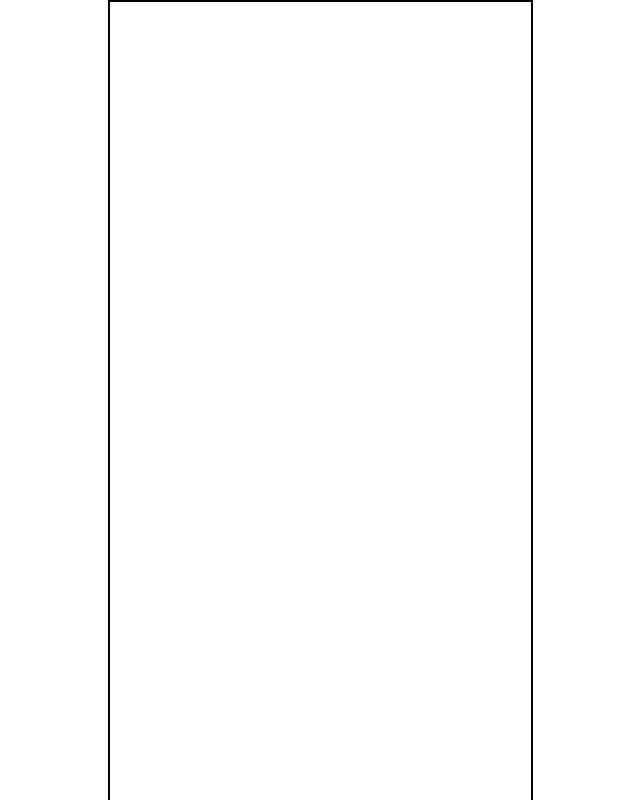
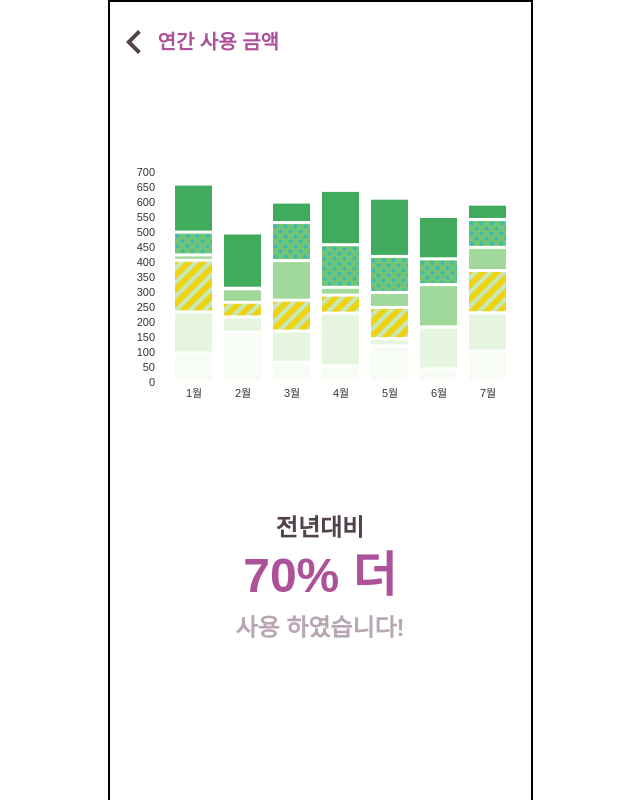
Before and after one commit to haglass/MoneyBook, a React (Create React App) app: page /chartYear in a window 1280 px wide. Before the commit this address had no page. Shown: the top 800 px of the page, without its empty margins (320-960 px from the left). Built offline with nearby package versions, Linux system fonts and the light colour scheme.

Commit message:
연간 사용금액 차트

```diff
--- a/package.json
+++ b/package.json
@@ -10,6 +10,7 @@
     "@fortawesome/free-solid-svg-icons": "^6.3.0",
     "@fortawesome/react-fontawesome": "^0.2.0",
     "@hookform/resolvers": "^2.9.11",
+    "@nivo/bar": "^0.80.0",
     "@nivo/core": "^0.80.0",
     "@nivo/pie": "^0.80.0",
     "@testing-library/jest-dom": "^5.16.5",
--- a/src/App.js
+++ b/src/App.js
@@ -8,6 +8,7 @@ import MainAddDetail from "./pages/main/MainAddDetail";
 import Login from "./pages/user/Login";
 import Join from "./pages/user/Join";
 import Chart from "./pages/chart/Chart";
+import ChartYear from "./pages/chart/ChartYear";
 import Board from "./pages/Board/Board";
 import ChartCate from "./pages/chart/ChartCate";
 import ChartMonth from "./pages/chart/ChartMonth";
@@ -30,6 +31,7 @@ const App = () => {
           <Route path="/chart" element={<Chart />} />
           <Route path="/chartcate" element={<ChartCate />} />
           <Route path="/chartmonth" element={<ChartMonth />} />
+          <Route path="/chartYear" element={<ChartYear />} />
           <Route path="/myPage" element={<MyPage />} />
         </Routes>
         <Nav />
--- a/src/pages/chart/Chart.js
+++ b/src/pages/chart/Chart.js
@@ -12,20 +12,25 @@ const Chart = () => {
         </Link>
         <h1 className="text-xl font-bold text-main">통계</h1>
       </Header>
-      <div className="my-20">
+      <div className="mt-28">
         <Bt>많이 쓴 카테고리</Bt>
         <Link to={"/ChartMonth"}>
           <Bt>월간 사용 금액</Bt>
         </Link>
+        <Link to={"/ChartYear"}>
         <Bt>연간 사용 금액</Bt>
+        </Link>
       </div>
     </>
   );
 };
 const Bt = tw.button`
 w-80 h-12 ml-14 my-2.5 bg-main
-  text-white font-medium text-xl leading-tight uppercase
-  rounded-xl shadow-md hover:bg-sub hover:shadow-lg
+  text-white text-xl leading-tight uppercase
+  rounded-xl shadow-md hover:bg-sub
+  font-bold
+  py-2
+  px-4
    focus:bg-sub focus:shadow-lg focus:outline-none focus:ring-0 active:bg-sub active:shadow-lg transition duration-150 ease-in-out
 `;
 const Header = tw.div`
--- a/src/pages/chart/ChartMonth.js
+++ b/src/pages/chart/ChartMonth.js
@@ -52,7 +52,7 @@ const ChartMonth = () => {
         alt="로고"
         className="absolute left-[50px] top-[135px]   w-10 h-10"
       />
-      <div className="ml-9 mt-20">
+      <div className="ml-9 mt-20 mb-10">
         <Calendar
           title={"Schedule"}
           // 일요일부터 출력
@@ -106,7 +106,7 @@ const ChartMonth = () => {
       </div>
       <div>{moment(date).format("YYYY년 MM월 DD일")}</div>
       <div>{todoData.map((item, index) => item.title)}</div> */}
-      <div className="  m-9 mt-20 ">
+      <div className="  m-20 m-14 ">
         <div className="flex justify-between items-center mb-3">
           <h1 className="text-l font-bold text-main">가장 많이 쓴날</h1>
           <span className="text-sm font-bold text-sub2">
--- a/src/pages/chart/ChartYear.js
+++ b/src/pages/chart/ChartYear.js
@@ -1,22 +1,222 @@
 import React, { useState } from "react";
-
+import { Link } from "react-router-dom";
+import { MdOutlineKeyboardArrowLeft } from "react-icons/md";
+import tw from "tailwind-styled-components";
+import { ResponsiveBar } from "@nivo/bar";
 const ChartYear = () => {
-  const initData = [
+  const chartData = [
     {
-      category: "star",
-      title: "가장 많이 쓴날",
-      content: 150000,
-      date: "2023-02-13",
+      country: "1월",
+      "hot dog": 95,
+      "hot dogColor": "hsl(38, 70%, 50%)",
+      burger: 137,
+      burgerColor: "hsl(86, 70%, 50%)",
+      sandwich: 172,
+      sandwichColor: "hsl(93, 70%, 50%)",
+      kebab: 18,
+      kebabColor: "hsl(77, 70%, 50%)",
+      fries: 76,
+      friesColor: "hsl(233, 70%, 50%)",
+      donut: 160,
+      donutColor: "hsl(357, 70%, 50%)",
     },
     {
-      category: "star",
-      title: "가장 적게 쓴 날",
-      content: 0,
-      date: "2023-02-01",
+      country: "2월",
+      "hot dog": 164,
+      "hot dogColor": "hsl(72, 70%, 50%)",
+      burger: 51,
+      burgerColor: "hsl(351, 70%, 50%)",
+      sandwich: 49,
+      sandwichColor: "hsl(49, 70%, 50%)",
+      kebab: 45,
+      kebabColor: "hsl(321, 70%, 50%)",
+      fries: 2,
+      friesColor: "hsl(93, 70%, 50%)",
+      donut: 184,
+      donutColor: "hsl(66, 70%, 50%)",
+    },
+    {
+      country: "3월",
+      "hot dog": 64,
+      "hot dogColor": "hsl(82, 70%, 50%)",
+      burger: 104,
+      burgerColor: "hsl(316, 70%, 50%)",
+      sandwich: 103,
+      sandwichColor: "hsl(173, 70%, 50%)",
+      kebab: 132,
+      kebabColor: "hsl(58, 70%, 50%)",
+      fries: 127,
+      friesColor: "hsl(77, 70%, 50%)",
+      donut: 68,
+      donutColor: "hsl(287, 70%, 50%)",
+    },
+    {
+      country: "4월",
+      "hot dog": 52,
+      "hot dogColor": "hsl(307, 70%, 50%)",
+      burger: 176,
+      burgerColor: "hsl(65, 70%, 50%)",
+      sandwich: 60,
+      sandwichColor: "hsl(49, 70%, 50%)",
+      kebab: 26,
+      kebabColor: "hsl(60, 70%, 50%)",
+      fries: 142,
+      friesColor: "hsl(311, 70%, 50%)",
+      donut: 181,
+      donutColor: "hsl(267, 70%, 50%)",
+    },
+    {
+      country: "5월",
+      "hot dog": 119,
+      "hot dogColor": "hsl(65, 70%, 50%)",
+      burger: 24,
+      burgerColor: "hsl(65, 70%, 50%)",
+      sandwich: 104,
+      sandwichColor: "hsl(95, 70%, 50%)",
+      kebab: 50,
+      kebabColor: "hsl(202, 70%, 50%)",
+      fries: 120,
+      friesColor: "hsl(219, 70%, 50%)",
+      donut: 194,
+      donutColor: "hsl(7, 70%, 50%)",
+    },
+    {
+      country: "6월",
+      "hot dog": 42,
+      "hot dogColor": "hsl(48, 70%, 50%)",
+      burger: 139,
+      burgerColor: "hsl(95, 70%, 50%)",
+      sandwich: 1,
+      sandwichColor: "hsl(220, 70%, 50%)",
+      kebab: 141,
+      kebabColor: "hsl(116, 70%, 50%)",
+      fries: 86,
+      friesColor: "hsl(25, 70%, 50%)",
+      donut: 141,
+      donutColor: "hsl(71, 70%, 50%)",
+    },
+    {
+      country: "7월",
+      "hot dog": 101,
+      "hot dogColor": "hsl(240, 70%, 50%)",
+      burger: 128,
+      burgerColor: "hsl(56, 70%, 50%)",
+      sandwich: 141,
+      sandwichColor: "hsl(324, 70%, 50%)",
+      kebab: 77,
+      kebabColor: "hsl(176, 70%, 50%)",
+      fries: 93,
+      friesColor: "hsl(151, 70%, 50%)",
+      donut: 51,
+      donutColor: "hsl(178, 70%, 50%)",
     },
   ];
-  const [todoData, setTodoData] = useState(initData);
-  return <div></div>;
+  return (
+    <div>
+      <Header>
+        <Link to={"/"}>
+          <MdOutlineKeyboardArrowLeft className="text-sub text-5xl font-bold" />
+        </Link>
+        <h1 className="text-xl font-bold text-main">연간 사용 금액</h1>
+      </Header>
+      <div style={{ width: "100%", height: 350}}>
+
+        <ResponsiveBar
+          data={chartData}
+          keys={["hot dog", "burger", "sandwich", "kebab", "fries", "donut"]}
+          indexBy="country"
+          margin={{ top: 90, right: 10, bottom: 50, left: 50 }}
+          padding={0.25}
+          innerPadding={2}
+          valueScale={{ type: "linear" }}
+          indexScale={{ type: "band", round: true }}
+          colors={{ scheme: "greens" }}
+          defs={[
+            {
+              id: "dots",
+              type: "patternDots",
+              background: "inherit",
+              color: "#38bcb2",
+              size: 4,
+              padding: 1,
+              stagger: true,
+            },
+            {
+              id: "lines",
+              type: "patternLines",
+              background: "inherit",
+              color: "#eed312",
+              rotation: -45,
+              lineWidth: 6,
+              spacing: 10,
+            },
+          ]}
+          fill={[
+            {
+              match: {
+                id: "fries",
+              },
+              id: "dots",
+            },
+            {
+              match: {
+                id: "sandwich",
+              },
+              id: "lines",
+            },
+          ]}
+          borderColor={{
+            from: "color",
+            modifiers: [["darker", "1"]],
+          }}
+          axisTop={null}
+          axisRight={null}
+          axisBottom={{
+            tickSize: "",
+            tickPadding: 5,
+            tickRotation: 0,
+            legend: "",
+            legendPosition: "middle",
+            legendOffset: 32,
+          }}
+          axisLeft={{
+            tickSize: "",
+            tickPadding: 5,
+            tickRotation: 0,
+            legend: "",
+            legendPosition: "middle",
+            legendOffset: -40,
+          }}
+          enableGridY={false}
+          enableLabel={false}
+          labelSkipWidth={8}
+          labelSkipHeight={5}
+          labelTextColor={{
+            from: "color",
+            modifiers: [["darker", 1.6]],
+          }}
+          role="application"
+          ariaLabel="Nivo bar chart demo"
+          barAriaLabel={function (e) {
+            return (
+              e.id + ": " + e.formattedValue + " in country: " + e.indexValue
+            );
+          }}
+        />
+      </div>
+      <div className="m-20 text-center">
+        <h1 className="text-sub text-2xl mb-2 font-bold">전년대비</h1>
+        <span className="text-main text-5xl  font-bold">70% 더</span>
+        <p className="text-sub2 text-2xl mt-3 font-bold">사용 하였습니다!</p>
+      </div>
+    </div>
+  );
 };
+const Header = tw.div`
+flex
+items-center
+w-full
+h-20
+`;
 
 export default ChartYear;
--- a/src/pages/main/Main.js
+++ b/src/pages/main/Main.js
@@ -60,11 +60,14 @@ absolute
 border
 border-main
 text-sub
+
 w-[100px]
-h-[18px]
+h-[30px]
 rounded-full
 text-xs
+
 font-bold
+
 z-10
 `;
 
--- a/src/pages/main/MainPage.js
+++ b/src/pages/main/MainPage.js
@@ -4,17 +4,18 @@ import { Link } from "react-router-dom";
 import tw from "tailwind-styled-components";
 const MainPage = () => {
   return (
-
     <div className=" ">
-      <h1
-        className="absolute font-bold text-main text-[50px]
-       right-[100px] top-[250px]"
-      >
-        나의 텅장
-      </h1>
+      <Link to={"/Main"}>
+        <h1
+          className="absolute font-bold text-main text-[50px]
+       right-[100px] top-[250px] "
+        >
+          나의 텅장
+        </h1>
+      </Link>
       <h1
         className="absolute font-medium text-sub text-[24px]
-       right-[70px] top-[320px]"
+       right-[70px] top-[330px] "
       >
         지출 가계부
       </h1>
--- a/src/styles/Styles.jsx
+++ b/src/styles/Styles.jsx
@@ -63,6 +63,7 @@ export const LoginDiv = styled.div`
           height: 100px;
           background: #ad5299;
           border-radius: 20px;
+
           color: #fff;
           font-size: 1.2rem;
         }
```
Also changed, not shown: src/pages/main/MainDetail.js (+4 -7 lines), src/styles/carlendar.css (+23 -26 lines), 1 other file (tests, documents, lock files or other folders).
